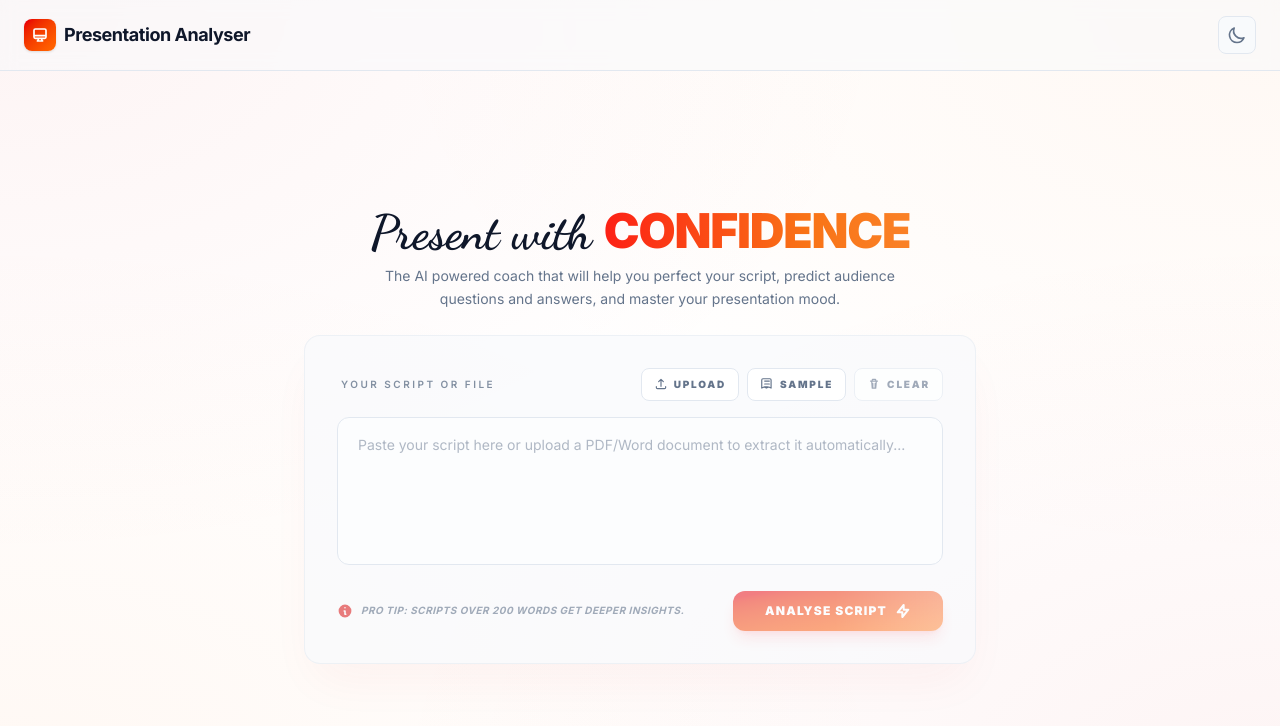
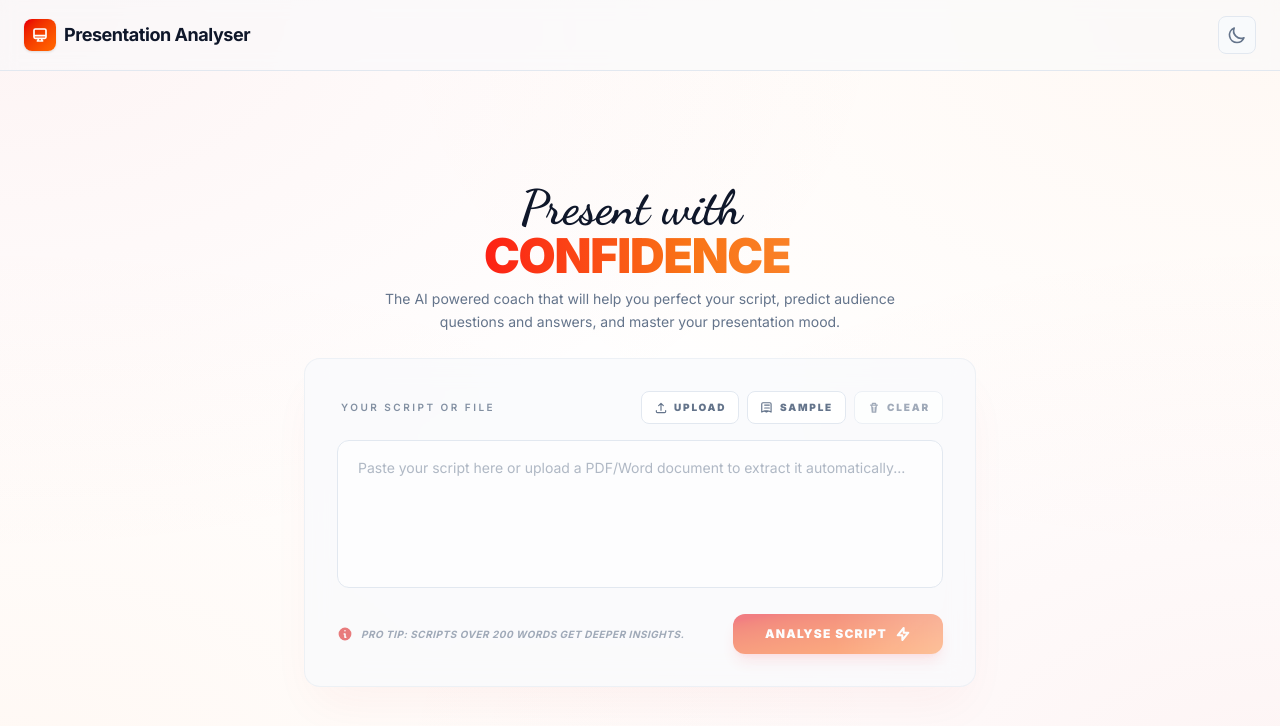
Before and after one commit to Gladnx/ai-presentation-analyser, a Next.js app: page / in a window 1280 px wide. Shown: the top 726 px of the page. Built offline with nearby package versions, Linux system fonts and the light colour scheme.

Commit message:
added loading animation to the components

```diff
--- a/src/app/globals.css
+++ b/src/app/globals.css
@@ -144,6 +144,77 @@ body {
   }
 }
 
+@keyframes fadeInSoft {
+  from {
+    opacity: 0;
+  }
+
+  to {
+    opacity: 1;
+  }
+}
+
+@keyframes riseIn {
+  from {
+    opacity: 0;
+    transform: translateY(16px) scale(0.985);
+  }
+
+  to {
+    opacity: 1;
+    transform: translateY(0) scale(1);
+  }
+}
+
+@keyframes cardSettle {
+  from {
+    opacity: 0;
+    transform: translateY(18px) scale(0.985);
+    box-shadow: 0 0 0 rgba(220, 38, 38, 0);
+  }
+
+  to {
+    opacity: 1;
+    transform: translateY(0) scale(1);
+    box-shadow: 0 20px 45px rgba(220, 38, 38, 0.08);
+  }
+}
+
+@keyframes typePresent {
+  from {
+    width: 0;
+    opacity: 1;
+  }
+
+  to {
+    width: 12ch;
+    opacity: 1;
+  }
+}
+
+@keyframes typeConfidence {
+  from {
+    width: 0;
+    opacity: 1;
+  }
+
+  to {
+    width: 10.5ch;
+    opacity: 1;
+  }
+}
+
+@keyframes caretFade {
+  0%,
+  85% {
+    border-right-color: currentColor;
+  }
+
+  100% {
+    border-right-color: transparent;
+  }
+}
+
 /* Text shimmer animation */
 @keyframes textShimmer {
   0% {
@@ -173,3 +244,40 @@ body {
 .animate-fade-in-up {
   animation: fadeInUp 0.6s cubic-bezier(0.16, 1, 0.3, 1) forwards;
 }
+
+.animate-fade-in-soft {
+  animation: fadeInSoft 0.7s ease forwards;
+}
+
+.animate-rise-in {
+  animation: riseIn 0.8s cubic-bezier(0.16, 1, 0.3, 1) forwards;
+}
+
+.animate-card-settle {
+  animation: cardSettle 0.85s cubic-bezier(0.16, 1, 0.3, 1) forwards;
+}
+
+.typewriter-line {
+  display: inline-block;
+  width: 0;
+  opacity: 0;
+  overflow: hidden;
+  white-space: nowrap;
+  vertical-align: bottom;
+}
+
+.animate-typewriter-present {
+  border-right: 2px solid currentColor;
+  padding-right: 0.08em;
+  animation:
+    typePresent 0.9s steps(12, end) 0.12s forwards,
+    caretFade 1.05s step-end 0.12s forwards;
+}
+
+.animate-typewriter-confidence {
+  border-right: 2px solid currentColor;
+  padding-right: 0.08em;
+  animation:
+    typeConfidence 1s steps(10, end) 0.95s forwards,
+    caretFade 1.15s step-end 0.95s forwards;
+}
--- a/src/app/page.tsx
+++ b/src/app/page.tsx
@@ -5,7 +5,7 @@ export default function Home() {
   return (
     <div className="min-h-screen bg-mesh flex flex-col">
       <Navbar />
-      <div className="flex-1 flex flex-col items-center justify-center px-4 py-4 lg:px-8 lg:py-6 animate-fade-in-up">
+      <div className="flex-1 flex flex-col items-center justify-center px-4 py-4 lg:px-8 lg:py-6">
         <ScriptInput />
       </div>
     </div>
--- a/src/components/ImprovementList.tsx
+++ b/src/components/ImprovementList.tsx
@@ -2,7 +2,7 @@ export default function ImprovementList({ items }: { items: string[] }) {
   if (!items || items.length === 0) return null;
 
   return (
-    <div className="rounded-2xl border border-border/50 glass p-8 animate-fade-in-up shadow-xl shadow-primary/5" style={{ animationDelay: '0.3s' }}>
+    <div className="rounded-2xl border border-border/50 glass p-8 shadow-xl shadow-primary/5">
       <h3 className="text-sm font-black text-text mb-6 flex items-center gap-3 uppercase tracking-widest">
         <div className="w-8 h-8 rounded-lg bg-primary/10 flex items-center justify-center">
           <svg xmlns="http://www.w3.org/2000/svg" className="w-4 h-4 text-primary" viewBox="0 0 20 20" fill="currentColor">
--- a/src/components/MoodBadge.tsx
+++ b/src/components/MoodBadge.tsx
@@ -16,7 +16,7 @@ export default function MoodBadge({ mood }: { mood: string }) {
   const config = getMoodConfig();
 
   return (
-    <div className="rounded-2xl border border-border/50 glass p-6 flex flex-col items-center animate-fade-in-up h-full shadow-xl shadow-primary/5" style={{ animationDelay: '0.2s' }}>
+    <div className="rounded-2xl border border-border/50 glass p-6 flex flex-col items-center h-full shadow-xl shadow-primary/5">
       <h3 className="text-[10px] font-black text-text-muted mb-6 uppercase tracking-[0.2em] w-full text-center opacity-70">Detected Mood</h3>
       <div className="flex-1 flex items-center justify-center w-full">
         <div className={`px-5 py-2 rounded-xl flex items-center justify-center border shadow-lg transition-all duration-500 scale-110 ${config.color}`}>
--- a/src/components/QuestionList.tsx
+++ b/src/components/QuestionList.tsx
@@ -17,7 +17,7 @@ export default function QuestionList({ questions }: { questions: QuestionItem[]
   };
 
   return (
-    <div className="rounded-2xl border border-border/50 glass p-8 animate-fade-in-up shadow-xl shadow-primary/5" style={{ animationDelay: '0.4s' }}>
+    <div className="rounded-2xl border border-border/50 glass p-8 shadow-xl shadow-primary/5">
       <h3 className="text-sm font-black text-text mb-6 flex items-center gap-3 uppercase tracking-widest">
         <div className="w-8 h-8 rounded-lg bg-primary/10 flex items-center justify-center">
           <svg xmlns="http://www.w3.org/2000/svg" className="w-4 h-4 text-primary" viewBox="0 0 20 20" fill="currentColor">
--- a/src/components/ScoreCard.tsx
+++ b/src/components/ScoreCard.tsx
@@ -23,7 +23,7 @@ export default function ScoreCard({ score }: { score: number }) {
   const theme = getThemeClasses();
 
   return (
-    <div className="rounded-2xl border border-border/50 glass p-6 flex flex-col items-center animate-fade-in-up h-full shadow-xl shadow-primary/5" style={{ animationDelay: '0.1s' }}>
+    <div className="rounded-2xl border border-border/50 glass p-6 flex flex-col items-center h-full shadow-xl shadow-primary/5">
       <h3 className="text-[10px] font-black text-text-muted mb-6 uppercase tracking-[0.2em] w-full text-center opacity-70">Overall Score</h3>
       <div className={`relative w-28 h-28 rounded-full border-2 ${theme.ring} flex items-center justify-center transition-all duration-500`}>
         <div className={`w-22 h-22 rounded-full border-2 ${theme.border} ${theme.bg} flex flex-col items-center justify-center shadow-lg`}>
--- a/src/components/ScriptInput.tsx
+++ b/src/components/ScriptInput.tsx
@@ -1,6 +1,6 @@
 "use client";
 
-import { useRef, useState } from "react";
+import { useEffect, useRef, useState } from "react";
 import { useRouter } from "next/navigation";
 
 type UploadStepState = "pending" | "active" | "done" | "error";
@@ -83,8 +83,39 @@ export default function ScriptInput() {
   const [selectedFileName, setSelectedFileName] = useState<string | null>(null);
   const [isExtracting, setIsExtracting] = useState(false);
   const [fileError, setFileError] = useState<string | null>(null);
+  const [isAnimatedIn, setIsAnimatedIn] = useState(false);
   const router = useRouter();
   const fileInputRef = useRef<HTMLInputElement>(null);
+
+  useEffect(() => {
+    const timeoutId = window.setTimeout(() => {
+      setIsAnimatedIn(true);
+    }, 80);
+
+    return () => window.clearTimeout(timeoutId);
+  }, []);
+
+  const getRevealClass = (
+    delay: number,
+    variant: "fade" | "rise" | "card" = "fade"
+  ) => {
+    const base =
+      "transition-all duration-700 ease-[cubic-bezier(0.16,1,0.3,1)] will-change-transform";
+    const hidden =
+      variant === "card"
+        ? "opacity-0 translate-y-5 scale-[0.985]"
+        : variant === "rise"
+          ? "opacity-0 translate-y-4 scale-[0.985]"
+          : "opacity-0 translate-y-3";
+    const shown = "opacity-100 translate-y-0 scale-100";
+
+    return {
+      className: `${base} ${isAnimatedIn ? shown : hidden}`,
+      style: {
+        transitionDelay: `${delay}ms`,
+      },
+    };
+  };
 
   const handleAnalyse = () => {
     if (!script.trim() || isExtracting) return;
@@ -160,21 +191,58 @@ export default function ScriptInput() {
       : selectedFileName
         ? "done"
         : "pending";
+  const heroReveal = getRevealClass(0, "fade");
+  const titleReveal = getRevealClass(80, "rise");
+  const copyReveal = getRevealClass(180, "fade");
+  const cardReveal = getRevealClass(240, "card");
+  const headerReveal = getRevealClass(320, "fade");
+  const uploadReveal = getRevealClass(380, "fade");
+  const sampleReveal = getRevealClass(460, "fade");
+  const clearReveal = getRevealClass(540, "fade");
+  const textareaReveal = getRevealClass(430, "fade");
+  const footerReveal = getRevealClass(620, "fade");
 
   return (
     <main className="w-full max-w-2xl flex flex-col justify-center">
-      <div className="text-center mb-6">
-        <h1 className="text-4xl md:text-5xl font-black text-text tracking-tight mb-2 flex flex-col sm:block">
-          <span className="font-cursive text-text mr-3 tracking-normal">Present with</span>
-          <span className="animate-text-shimmer font-black">CONFIDENCE</span>
+      <div
+        className={`text-center mb-6 ${heroReveal.className}`}
+        style={heroReveal.style}
+      >
+        <h1
+          className={`text-4xl md:text-5xl font-black text-text tracking-tight mb-2 flex flex-col sm:block ${titleReveal.className}`}
+          style={titleReveal.style}
+        >
+          <span
+            className={`typewriter-line font-cursive text-text mr-3 tracking-normal ${
+              isAnimatedIn ? "animate-typewriter-present" : ""
+            }`}
+          >
+            Present with
+          </span>
+          <span
+            className={`typewriter-line ${
+              isAnimatedIn ? "animate-typewriter-confidence" : ""
+            }`}
+          >
+            <span className="animate-text-shimmer font-black">CONFIDENCE</span>
+          </span>
         </h1>
-        <p className="text-text-muted text-sm max-w-lg mx-auto leading-relaxed">
+        <p
+          className={`text-text-muted text-sm max-w-lg mx-auto leading-relaxed ${copyReveal.className}`}
+          style={copyReveal.style}
+        >
           The AI powered coach that will help you perfect your script, predict audience questions and answers, and master your presentation mood.
         </p>
       </div>
 
-      <div className="glass rounded-2xl border border-border/50 p-6 md:p-8 shadow-2xl shadow-primary/5">
-        <div className="mb-4 flex items-center justify-between gap-3">
+      <div
+        className={`glass rounded-2xl border border-border/50 p-6 md:p-8 shadow-2xl shadow-primary/5 ${cardReveal.className}`}
+        style={cardReveal.style}
+      >
+        <div
+          className={`mb-4 flex items-center justify-between gap-3 ${headerReveal.className}`}
+          style={headerReveal.style}
+        >
           <label
             htmlFor="script-input"
             className="block text-[10px] font-semibold text-text-muted/80 uppercase tracking-[0.25em] ml-1"
@@ -194,7 +262,8 @@ export default function ScriptInput() {
             <button
               onClick={() => fileInputRef.current?.click()}
               disabled={isExtracting}
-              className="inline-flex items-center justify-center gap-1.5 rounded-lg border border-border bg-surface-alt px-3 py-2 text-[10px] font-black uppercase tracking-[0.18em] text-text-muted transition-all hover:border-primary/40 hover:bg-primary/5 hover:text-primary disabled:cursor-not-allowed disabled:opacity-60"
+              className={`inline-flex items-center justify-center gap-1.5 rounded-lg border border-border bg-surface-alt px-3 py-2 text-[10px] font-black uppercase tracking-[0.18em] text-text-muted transition-all hover:border-primary/40 hover:bg-primary/5 hover:text-primary disabled:cursor-not-allowed disabled:opacity-60 ${uploadReveal.className}`}
+              style={uploadReveal.style}
             >
               <svg
                 xmlns="http://www.w3.org/2000/svg"
@@ -215,7 +284,8 @@ export default function ScriptInput() {
 
             <button
               onClick={handleSampleScript}
-              className="inline-flex items-center justify-center gap-1.5 rounded-lg border border-border bg-surface-alt px-3 py-2 text-[10px] font-black uppercase tracking-[0.18em] text-text-muted transition-all hover:border-primary/40 hover:bg-primary/5 hover:text-primary"
+              className={`inline-flex items-center justify-center gap-1.5 rounded-lg border border-border bg-surface-alt px-3 py-2 text-[10px] font-black uppercase tracking-[0.18em] text-text-muted transition-all hover:border-primary/40 hover:bg-primary/5 hover:text-primary ${sampleReveal.className}`}
+              style={sampleReveal.style}
             >
               <svg
                 xmlns="http://www.w3.org/2000/svg"
@@ -237,7 +307,8 @@ export default function ScriptInput() {
             <button
               onClick={handleClear}
               disabled={!script.trim() && !selectedFileName && !fileError}
-              className="inline-flex items-center justify-center gap-1.5 rounded-lg border border-border bg-surface-alt px-3 py-2 text-[10px] font-black uppercase tracking-[0.18em] text-text-muted transition-all hover:border-red-500/40 hover:bg-red-500/5 hover:text-red-600 disabled:cursor-not-allowed disabled:opacity-60 dark:hover:text-red-400"
+              className={`inline-flex items-center justify-center gap-1.5 rounded-lg border border-border bg-surface-alt px-3 py-2 text-[10px] font-black uppercase tracking-[0.18em] text-text-muted transition-all hover:border-red-500/40 hover:bg-red-500/5 hover:text-red-600 disabled:cursor-not-allowed disabled:opacity-60 dark:hover:text-red-400 ${clearReveal.className}`}
+              style={clearReveal.style}
             >
               <svg
                 xmlns="http://www.w3.org/2000/svg"
@@ -258,7 +329,10 @@ export default function ScriptInput() {
           </div>
         </div>
 
-        <div className="relative group">
+        <div
+          className={`relative group ${textareaReveal.className}`}
+          style={textareaReveal.style}
+        >
           <textarea
             id="script-input"
             value={script}
@@ -275,7 +349,7 @@ export default function ScriptInput() {
         </div>
 
         {(selectedFileName || fileError) && (
-          <div className="mt-3 flex flex-wrap items-center gap-2 rounded-lg border border-border bg-surface-alt/60 px-3 py-2">
+          <div className="mt-3 flex flex-wrap items-center gap-2 rounded-lg border border-border bg-surface-alt/60 px-3 py-2 animate-fade-in-soft">
             {selectedFileName ? (
               <div className="min-w-0 max-w-full flex items-center gap-2 rounded-md bg-primary/8 px-2 py-1 text-[11px] text-text">
                 <svg
@@ -332,7 +406,10 @@ export default function ScriptInput() {
           </div>
         )}
 
-        <div className="mt-5 flex flex-col sm:flex-row items-center justify-between gap-4">
+        <div
+          className={`mt-5 flex flex-col sm:flex-row items-center justify-between gap-4 ${footerReveal.className}`}
+          style={footerReveal.style}
+        >
           <div className="flex items-center gap-2 text-text-muted">
             <svg xmlns="http://www.w3.org/2000/svg" className="w-4 h-4 text-primary/60" viewBox="0 0 20 20" fill="currentColor">
               <path fillRule="evenodd" d="M18 10a8 8 0 11-16 0 8 8 0 0116 0zm-7-4a1 1 0 11-2 0 1 1 0 012 0zM9 9a1 1 0 000 2v3a1 1 0 001 1h1a1 1 0 100-2v-3a1 1 0 00-1-1H9z" clipRule="evenodd" />
```
Also changed, not shown: src/app/analyse/page.tsx (+46 -8 lines), src/app/layout.tsx (+16 -0 lines), src/components/ThemeToggle.tsx (+12 -33 lines).
